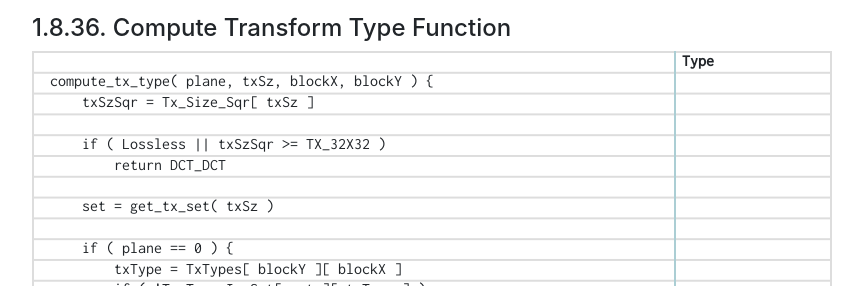
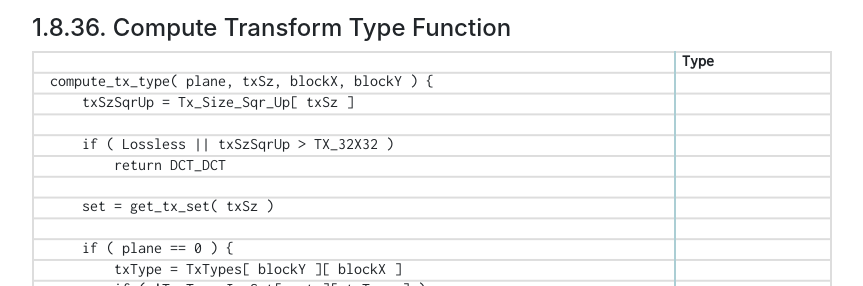
Before and after one commit to AOMediaCodec/av1-spec, a Jekyll site: the page built from 06.bitstream.syntax.md, in a window 1280 px wide and 900 px high, scrolled down 53598 px. Shown: the part 188-474 px from the top of the window, without its empty margins (53-916 px from the left). Built offline with Jekyll 4.4.1, drawn with Linux system fonts in a browser that asks for light colours; nearby versions of some CDN libraries; our own code applies the rules of GitHub Pages for plain Markdown files; some of the changed text lies outside the part shown.

Commit message:
Re-allow 32x32 inter idtx

```diff
--- a/06.bitstream.syntax.md
+++ b/06.bitstream.syntax.md
@@ -2811,9 +2811,9 @@ coeffs( plane, startX, startY, txSz ) {
 
 ~~~~~
 compute_tx_type( plane, txSz, blockX, blockY ) {
-    txSzSqr = Tx_Size_Sqr[ txSz ]
-
-    if ( Lossless || txSzSqr >= TX_32X32 )
+    txSzSqrUp = Tx_Size_Sqr_Up[ txSz ]
+
+    if ( Lossless || txSzSqrUp > TX_32X32 )
         return DCT_DCT
 
     set = get_tx_set( txSz )
```
